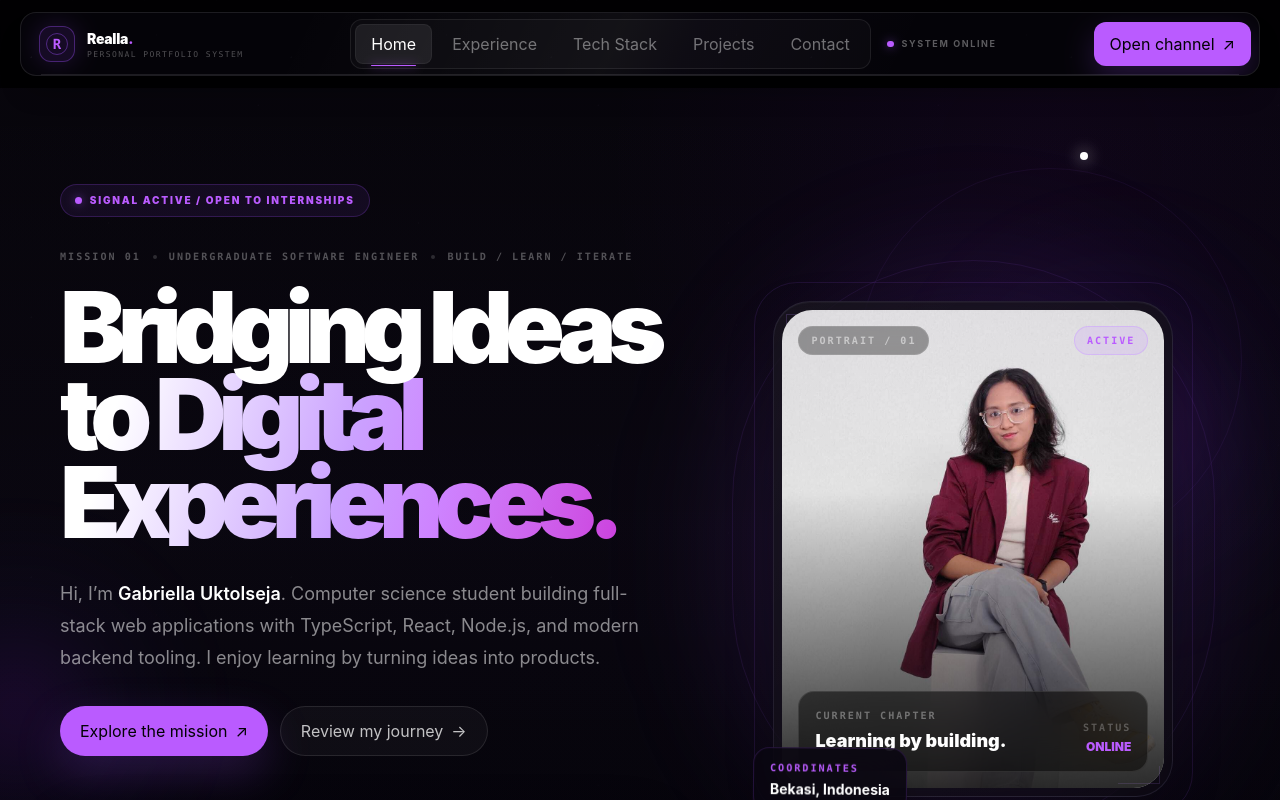
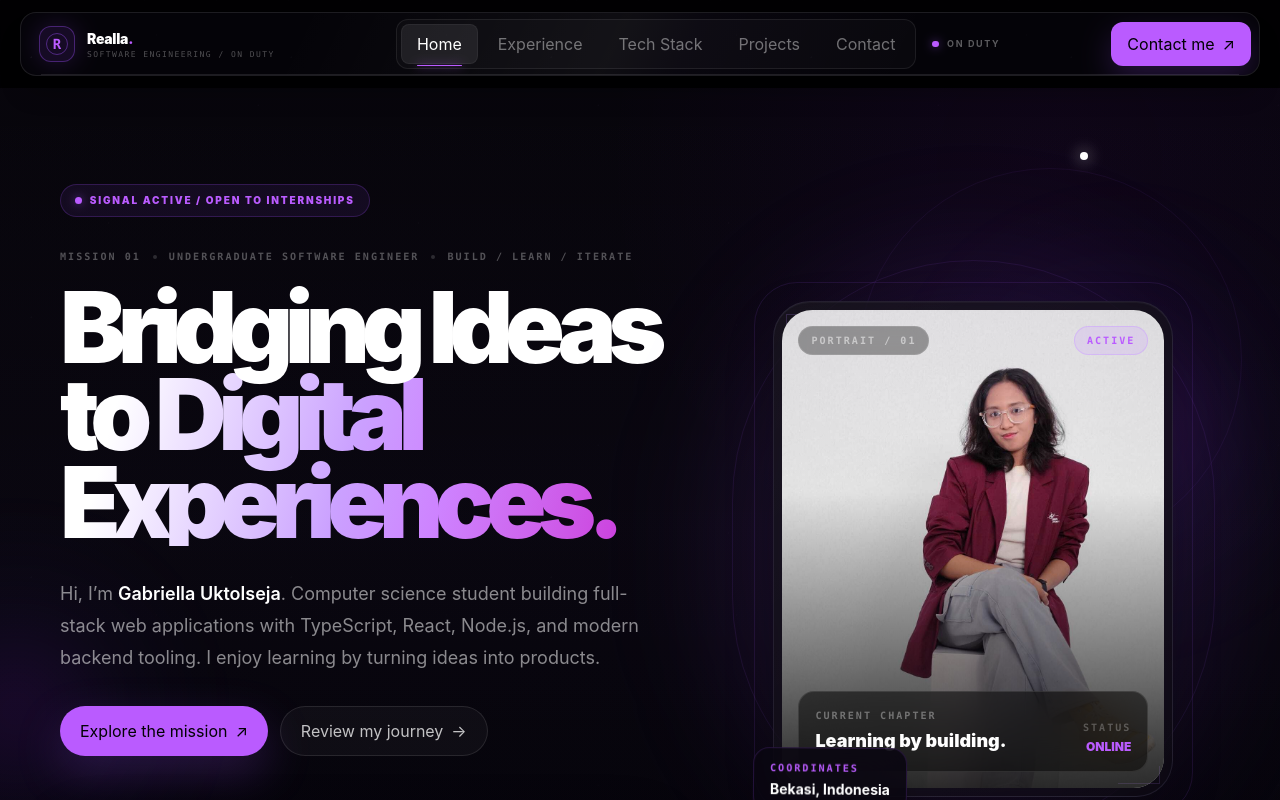
Before and after one commit to EllaUktolseja/Serverless-Realla-Website, a React (Vite) app in the folder apps/web/: page / in a window 1280 px wide. Shown: the top 800 px of the page. Built offline with nearby package versions, Linux system fonts and the light colour scheme.

Commit message:
refactor(ui): de-overengineer astronaut theme

```diff
--- a/apps/web/src/components/Navbar.tsx
+++ b/apps/web/src/components/Navbar.tsx
@@ -74,7 +74,7 @@ function Navbar() {
           </span>
           <span>
             <span className="block text-[14px] font-black tracking-[-0.02em] text-white">Realla<span className="text-primary">.</span></span>
-            <span className="hidden font-mono text-[8px] uppercase tracking-[0.18em] text-white/30 sm:block">Personal portfolio system</span>
+            <span className="hidden font-mono text-[8px] uppercase tracking-[0.18em] text-white/30 sm:block">Software engineering / on duty</span>
           </span>
         </a>
 
@@ -103,7 +103,7 @@ function Navbar() {
 
           <div className="hidden items-center gap-2 text-[9px] font-bold uppercase tracking-[0.18em] text-white/35 xl:flex">
             <span className="signal-dot" />
-            System online
+            On duty
           </div>
         </div>
 
@@ -112,7 +112,7 @@ function Navbar() {
           onClick={(event) => navigate(event, "/contact")}
           className="hud-button relative z-10 hidden items-center gap-2 rounded-xl bg-primary px-4 py-2.5 text-[11px] font-black text-primary-foreground shadow-[0_12px_30px_oklch(0.69_0.28_300_/_0.18)] transition hover:-translate-y-0.5 lg:inline-flex"
         >
-          Open channel <span aria-hidden>↗</span>
+          Contact me <span aria-hidden>↗</span>
         </a>
 
         <button
@@ -147,7 +147,7 @@ function Navbar() {
               onClick={(event) => navigate(event, "/contact")}
               className="mt-1 rounded-xl bg-primary px-4 py-3 text-center text-sm font-black text-primary-foreground"
             >
-              Open communication ↗
+              Contact me ↗
             </a>
           </div>
         </nav>
```
